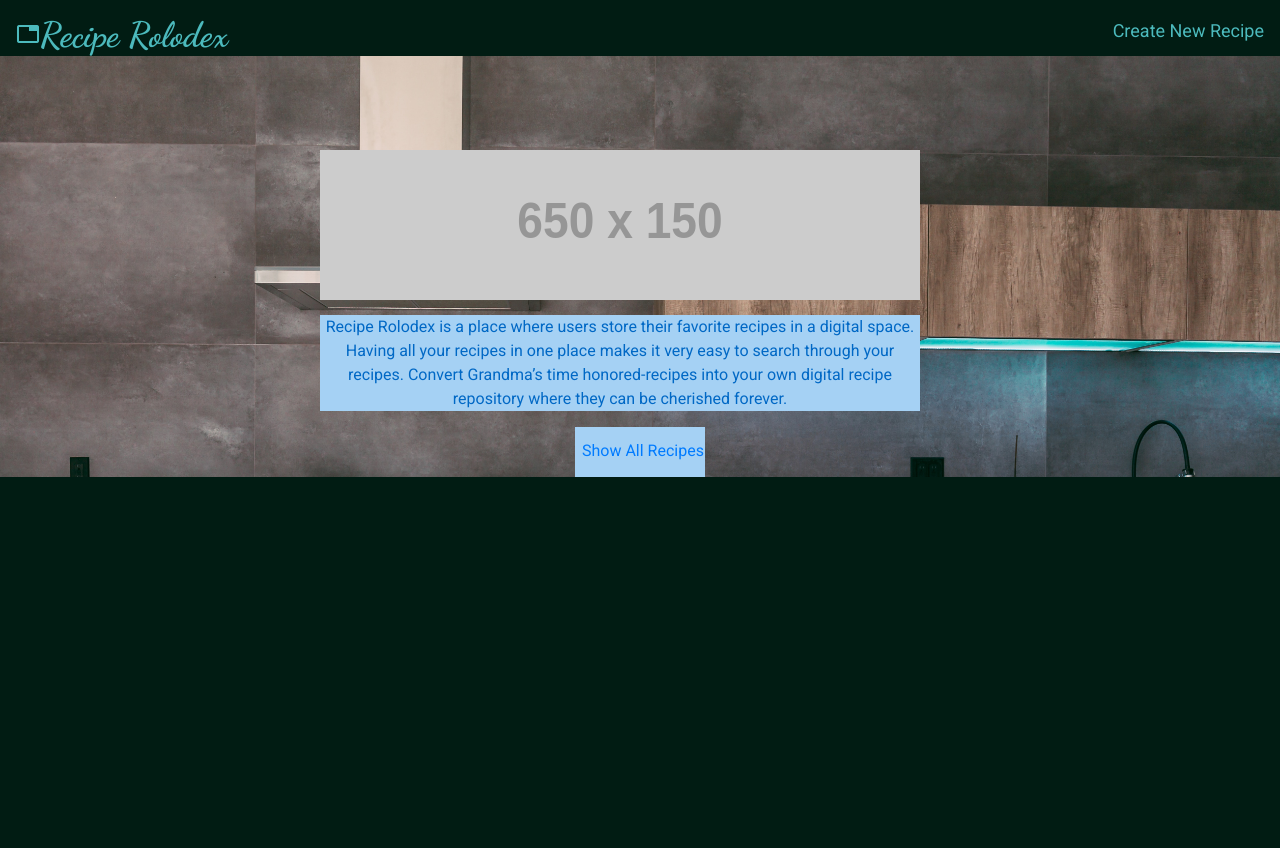
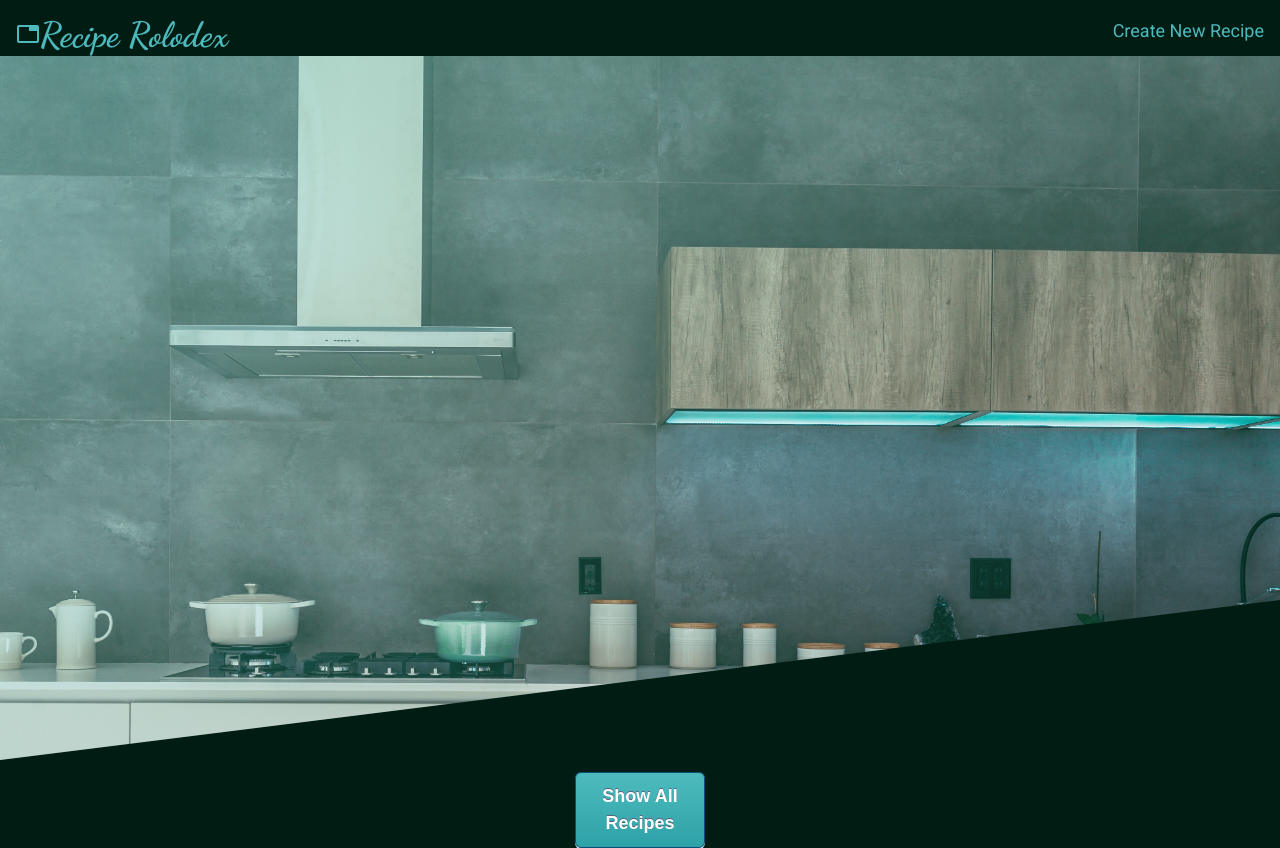
Before and after one commit to shadowvulture/recipe-rolodex, a React (Create React App) app: page / in a window 1280 px wide. Before the commit the page ends 800 px from the top, so only its background shows below. Built offline with nearby package versions, Linux system fonts and the light colour scheme; no server answers.

Commit message:
added styling to about page

```diff
--- a/src/About/About.css
+++ b/src/About/About.css
@@ -1,11 +1,16 @@
 
 .background {
-    background-image: url("../rustic-vegan.jpg");
-    background-size: 100%;
-    width: 100vw;
-    height: 100%;
-    padding: 0;
-    margin: 0;
+    position: relative;
+    height: 95vh;
+    background-image: linear-gradient(
+        to right bottom,
+        rgba(102, 243, 236, 0.4),
+        rgba(21, 138, 122, 0.1)),
+        url(../rustic-vegan.jpg);
+    background-size: cover;
+    background-position: top;
+    position: relative;
+    clip-path: polygon(0 0, 100% 0, 100% 75vh, 0 100%);
   }
 
 .about {
@@ -26,13 +31,47 @@
     height: 50px;
     margin: 0 auto;
     padding-top: 12px;
-    background-color: #A5D1F4;
     text-align: center;
     position: relative;
 
+
 }
-.showAllText {
-    position: absolute;
-    text-align: center;
-    padding-left: 7px;
+.showAllButton {
+	-moz-box-shadow: 0px 1px 0px 0px #f0f7fa;
+	-webkit-box-shadow: 0px 1px 0px 0px #f0f7fa;
+	box-shadow: 0px 1px 0px 0px #f0f7fa;
+	background:-moz-linear-gradient(top, #4CBABD 5%, rgb(45, 162, 167) 100%);
+	background:-webkit-linear-gradient(top, #4CBABD 5%, rgb(45, 162, 167) 100%);
+	background:-o-linear-gradient(top, #4CBABD 5%, rgb(45, 162, 167) 100%);
+	background:-ms-linear-gradient(top, #4CBABD 5%, rgb(45, 162, 167) 100%);
+	background:linear-gradient(to bottom, #4CBABD 5%, rgb(45, 162, 167) 100%);
+	filter:progid:DXImageTransform.Microsoft.gradient(startColorstr='#4CBABD', endColorstr='rgb(45, 162, 167)',GradientType=0);
+	background-color:#33bdef;
+	-moz-border-radius:6px;
+	-webkit-border-radius:6px;
+	border-radius:6px;
+	border:1px solid #094e78;
+	display:inline-block;
+	cursor:pointer;
+	color:#ffffff;
+	font-family:Arial;
+	font-size:18px;
+	font-weight:bold;
+	padding:10px 24px;
+	text-decoration:none;
+    text-shadow:0px -1px 0px #5b6178;
 }
+.showAllButton:hover {
+	background:-webkit-gradient(linear, left top, left bottom, color-stop(0.05, #019ad2), color-stop(1, #33bdef));
+	background:-moz-linear-gradient(top, #019ad2 5%, #33bdef 100%);
+	background:-webkit-linear-gradient(top, #019ad2 5%, #33bdef 100%);
+	background:-o-linear-gradient(top, #019ad2 5%, #33bdef 100%);
+	background:-ms-linear-gradient(top, #019ad2 5%, #33bdef 100%);
+	background:linear-gradient(to bottom, #019ad2 5%, #33bdef 100%);
+	filter:progid:DXImageTransform.Microsoft.gradient(startColorstr='#019ad2', endColorstr='#33bdef',GradientType=0);
+	background-color:#019ad2;
+}
+.showAllButton:active {
+	position:relative;
+	top:1px;
+}
--- a/src/About/About.js
+++ b/src/About/About.js
@@ -6,21 +6,13 @@ const About = () => {
     return (
         <div>
             <div className = "background">
-            <img src="https://via.placeholder.com/650x150" className="mainLogo"alt="Recipe Rolodex Logo"></img>
-            {/* <img src="../rustic-vegan.jpg" className="mainLogo"alt="Recipe Rolodex Logo"></img> */}
-            <div className="about">
-           <p className = "desc">
-               Recipe Rolodex is a place where users store their favorite recipes in a digital space. Having all your recipes in one place makes it very easy to search through your recipes. Convert Grandma’s time honored-recipes into your own digital recipe repository where they can be cherished forever.
-           </p>
+
            </div>
            <div className ="showAll">
-                <Link to ="/api/recipes">
-                <p className="showAllText">
-                Show All Recipes
-                </p>
+                <Link to ="/api/recipes" className="showAllButton">
+                    Show All Recipes
                 </Link>
 
-           </div>
            </div>
         </div>
     );
```
